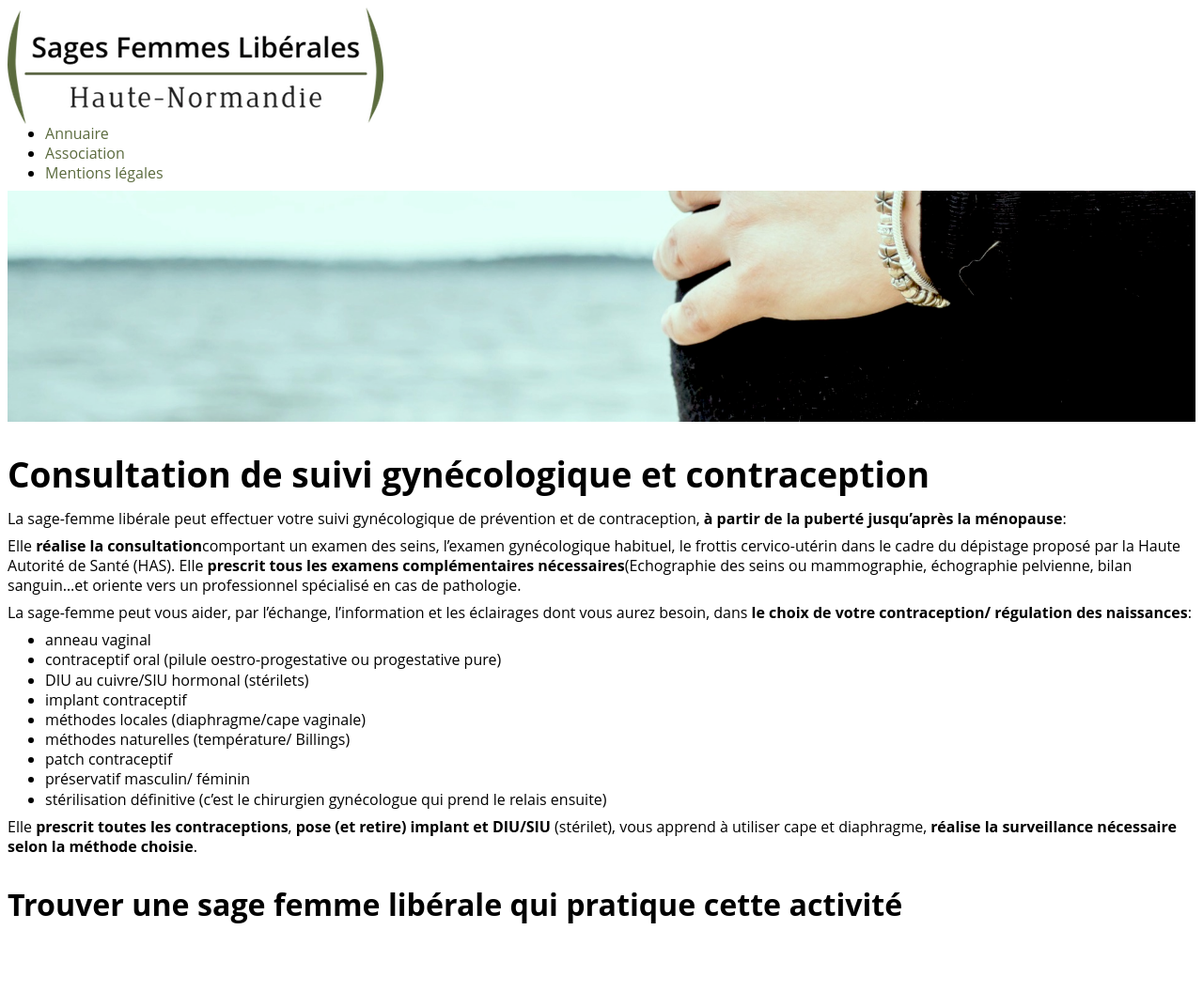
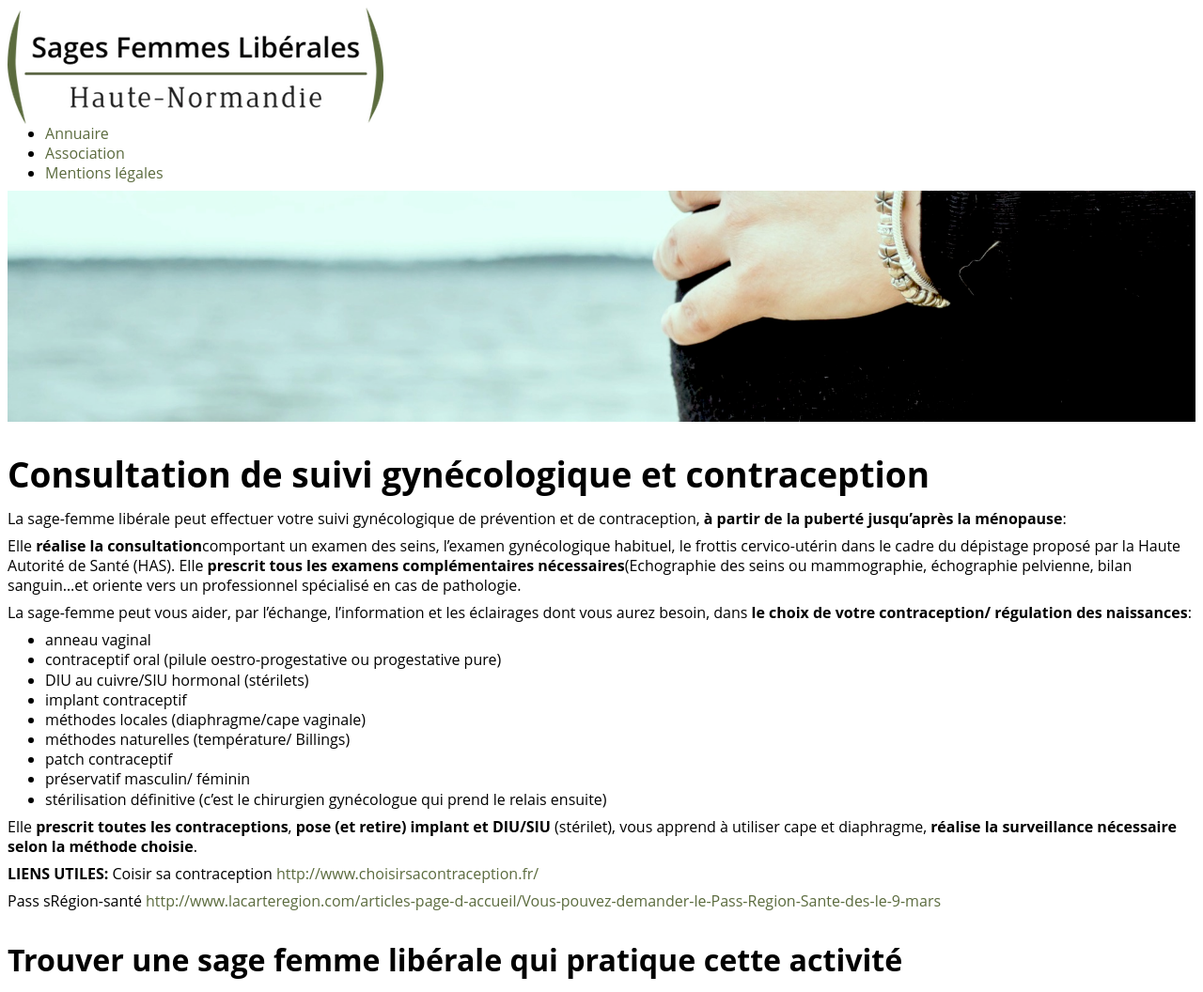
Before and after one commit to SagesFemmesNormandie/SageFemmeNormandie.github.io, a Jekyll site: the page built from _activities/consultation-de-suivi-gynecologique-et-contraception.md, in a window 1280 px wide. Shown: the whole page at 94% size. Built offline with Jekyll 4.4.1, drawn with Linux system fonts in a browser that asks for light colours; nearby versions of some CDN libraries; library files that are not in the unit come from our copies; a script that is not in the unit is left out; before the commit the page ends 997 px from its top, so only the background shows below that.

Commit message:
Updated consultation-de-suivi-gynecologique-et-contraception.md

```diff
--- a/_activities/consultation-de-suivi-gynecologique-et-contraception.md
+++ b/_activities/consultation-de-suivi-gynecologique-et-contraception.md
@@ -5,6 +5,7 @@ category: "Femme - Santé"
 description: "De la puberté  pour envisager une contraception jusqu'après la ménopause pour continuer le suivi gynécologique de prévention, la sage -femme accompagne la santé de la femme..."
 published: true
 ---
+
 
 
 La sage-femme libérale peut effectuer votre suivi gynécologique de prévention et de contraception, **à partir de la puberté jusqu'après la ménopause**:
@@ -24,3 +25,8 @@ La sage-femme peut vous aider, par l'échange, l'information et les éclairages
 - stérilisation définitive (c'est le chirurgien gynécologue qui prend le relais ensuite)
 
 Elle **prescrit toutes les contraceptions**, **pose (et retire) implant et DIU/SIU** (stérilet), vous apprend à utiliser cape et diaphragme, **réalise la surveillance nécessaire selon la méthode choisie**.
+
+**LIENS UTILES:**
+Coisir sa contraception [http://www.choisirsacontraception.fr/](http://www.choisirsacontraception.fr/)
+
+Pass sRégion-santé [http://www.lacarteregion.com/articles-page-d-accueil/Vous-pouvez-demander-le-Pass-Region-Sante-des-le-9-mars](http://www.lacarteregion.com/articles-page-d-accueil/Vous-pouvez-demander-le-Pass-Region-Sante-des-le-9-mars)
```
